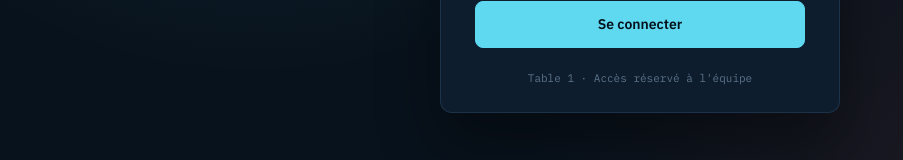
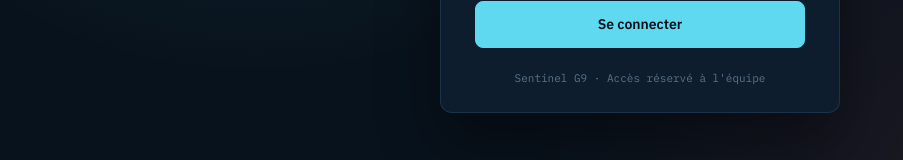
Before and after one commit to Swaksm/Workshop-MELTY, a React (Vite) app in the folder frontend/: page / in a window 1280 px wide. Shown: the part 503-663 px from the top of the page, without its empty margins (0-903 px from the left). Built offline with nearby package versions, Linux system fonts and the light colour scheme.

Commit message:
Affiche Sentinel G9 à la place de Table 1 dans l'interface
L'identifiant technique table1 reste inchangé (topics MQTT, données, firmware).

```diff
--- a/frontend/src/App.jsx
+++ b/frontend/src/App.jsx
@@ -23,6 +23,7 @@ import {
 } from "./api";
 
 const TABLE_ID = "table1";
+const TABLE_LABEL = "Sentinel G9";
 const POLL_MS = 3000;
 const PERSONNE_RECENTE_MS = 15000;
 
@@ -131,7 +132,7 @@ export default function App({ onLogout }) {
     <div className="page">
       <header className="topbar">
         <div>
-          <div className="kicker">SENTINEL-X · Table {TABLE_ID.replace("table", "")}</div>
+          <div className="kicker">SENTINEL-X · {TABLE_LABEL}</div>
           <h1>Supervision</h1>
         </div>
         <div className="status-group">
--- a/frontend/src/Login.jsx
+++ b/frontend/src/Login.jsx
@@ -57,7 +57,7 @@ export default function Login({ onSuccess }) {
           Se connecter
         </button>
 
-        <p className="login-foot">Table 1 · Accès réservé à l'équipe</p>
+        <p className="login-foot">Sentinel G9 · Accès réservé à l'équipe</p>
       </form>
     </div>
   );
```
